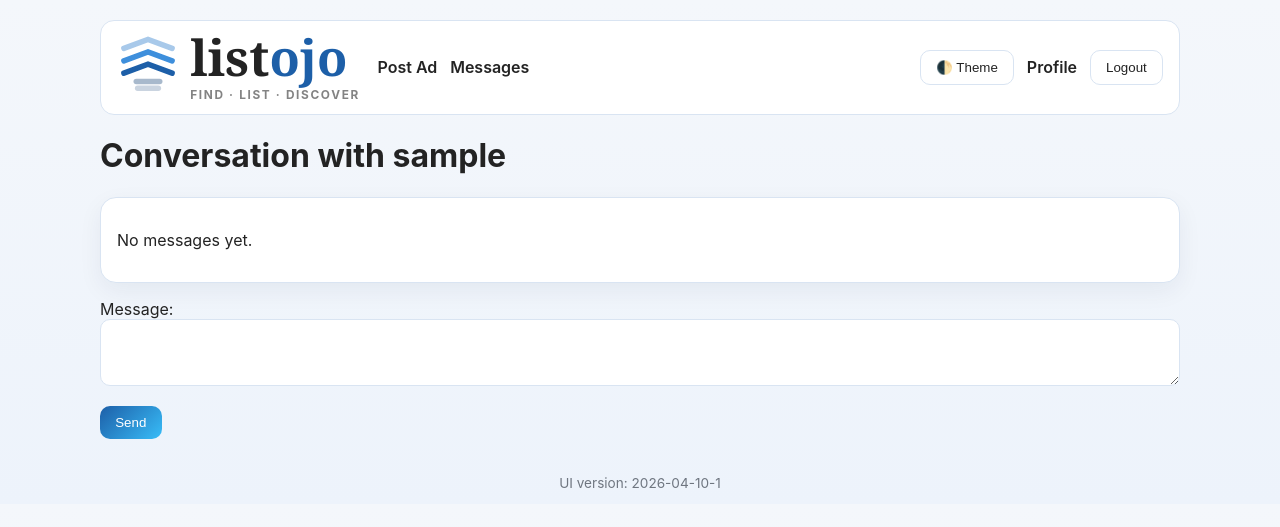
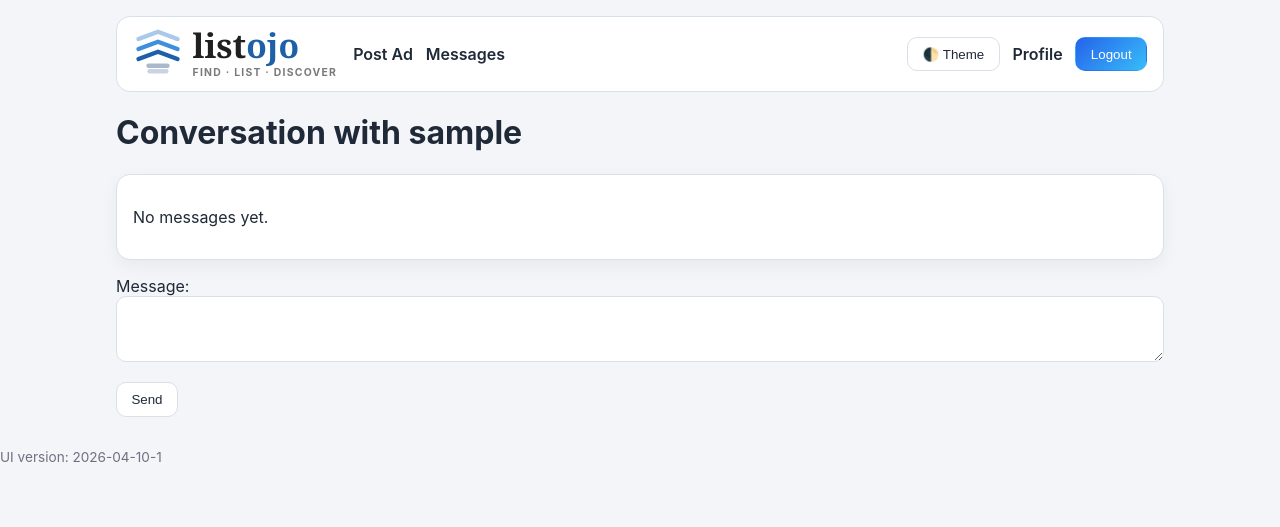
Before and after one commit to saichand003/classifieds, a Django app: page /chat/1/ in a window 1280 px wide. Shown: the top 527 px of the page. Run offline with Django 5.2, Linux system fonts and the light colour scheme; the visitor is signed in with stand-in values (Sample User, id 1); data comes from the database, SQL or seed files in the repository; data that the repository does not hold is empty.

Commit message:
Refine UI for Safari compatibility and neutral non-red palette

```diff
--- a/static/styles.css
+++ b/static/styles.css
@@ -1,70 +1,136 @@
 :root {
-  --bg: linear-gradient(180deg, #f4f7fb 0%, #edf3fb 100%);
+  --bg: #f3f5f8;
   --surface: #ffffff;
-  --text: #232323;
-  --muted: #6f7680;
-  --primary: #1d5fa8;
+  --text: #1f2937;
+  --muted: #6b7280;
+  --primary: #2563eb;
   --primary-2: #38bdf8;
-  --accent: #a8c9ea;
-  --border: #d9e4f2;
+  --border: #d8e0ea;
 }
 
 :root.dark {
-  --bg: linear-gradient(180deg, #111827 0%, #0b1220 100%);
-  --surface: #131c2f;
-  --text: #f3f4f6;
+  --bg: #0f172a;
+  --surface: #111827;
+  --text: #e5e7eb;
   --muted: #94a3b8;
   --primary: #22d3ee;
   --primary-2: #38bdf8;
-  --accent: #1d5fa8;
-  --border: #273450;
+  --border: #263246;
 }
 
 * { box-sizing: border-box; }
-body { font-family: Inter, Arial, sans-serif; background: var(--bg); color: var(--text); margin: 0; }
-.container { max-width: 1120px; margin: 0 auto; padding: 1.25rem; }
+html { -webkit-text-size-adjust: 100%; }
+body {
+  margin: 0;
+  font-family: Inter, Arial, sans-serif;
+  -webkit-font-smoothing: antialiased;
+  background: var(--bg);
+  color: var(--text);
+}
+
+.container { max-width: 1080px; margin: 0 auto; padding: 1rem; }
 .navbar {
-  display:flex; align-items:center; justify-content:space-between; gap:1rem; margin-bottom:1rem;
-  background: var(--surface); border:1px solid var(--border); padding:.75rem 1rem; border-radius:14px;
+  display: flex;
+  align-items: center;
+  justify-content: space-between;
+  gap: 1rem;
+  margin-bottom: 1rem;
+  background: var(--surface);
+  border: 1px solid var(--border);
+  border-radius: 14px;
+  padding: .75rem 1rem;
 }
-.nav-left { display:flex; align-items:center; gap:1.1rem; flex-wrap:wrap; }
-.brand { display:flex; align-items:center; gap:.7rem; text-decoration:none; }
-.logo-mark { height: 62px; width: auto; display:block; }
-.wordmark-wrap { display:flex; flex-direction:column; line-height:1; }
-.wordmark { font-family: Georgia, 'Times New Roman', serif; font-size: 3.1rem; font-weight: 700; }
-.wordmark-dark { color:#232323; }
-.wordmark-blue { color:#1d5fa8; }
-.tagline { margin-top:.45rem; font-size:.74rem; letter-spacing:.14em; color:#838383; font-weight:700; }
-.dark .wordmark-dark { color:#e5e7eb; }
-.dark .tagline { color:#cbd5e1; }
+.nav-left { display: flex; align-items: center; gap: 1rem; flex-wrap: wrap; }
+.brand { display: flex; align-items: center; gap: .6rem; text-decoration: none; }
+.logo-mark { height: 50px; width: auto; }
+.wordmark-wrap { display: flex; flex-direction: column; line-height: 1; }
+.wordmark { font-family: Georgia, 'Times New Roman', serif; font-size: 2.1rem; font-weight: 700; }
+.wordmark-dark { color: #202020; }
+.dark .wordmark-dark { color: #f3f4f6; }
+.wordmark-blue { color: #1d5fa8; }
+.tagline { margin-top: .34rem; font-size: .65rem; letter-spacing: .12em; color: #7a7a7a; font-weight: 700; }
+.dark .tagline { color: #cbd5e1; }
 
-.primary-links, .nav-links { display:flex; gap:.8rem; flex-wrap:wrap; align-items:center; }
-.primary-links a, .nav-links a { text-decoration:none; color:var(--text); font-weight:600; }
+.primary-links, .nav-links { display: flex; align-items: center; gap: .8rem; flex-wrap: wrap; }
+.primary-links a, .nav-links a { text-decoration: none; color: var(--text); font-weight: 600; }
+
 .button, button {
+  border: 1px solid var(--border);
+  border-radius: 10px;
+  padding: .55rem .9rem;
+  cursor: pointer;
+  color: var(--text);
+  background: var(--surface);
+}
+.button.primary, .button[type="submit"], button.primary {
+  color: #fff;
+  border-color: transparent;
   background: linear-gradient(135deg, var(--primary), var(--primary-2));
-  color:white; border:none; border-radius:10px; padding:.55rem .95rem; cursor:pointer;
 }
-.button.secondary { background: transparent; color: var(--text); border:1px solid var(--border); }
-.card { background: var(--surface); border:1px solid var(--border); border-radius:16px; padding:1rem; box-shadow:0 8px 24px rgba(20,38,68,.06); }
-.hero { padding:1.3rem; margin-bottom:1rem; background: linear-gradient(120deg, rgba(168,201,234,.45), rgba(255,255,255,.9)); }
-.grid { display:grid; gap:1rem; }
-.grid-3 { grid-template-columns: repeat(auto-fit, minmax(170px, 1fr)); }
-.grid-listings { grid-template-columns: repeat(auto-fit, minmax(280px, 1fr)); }
-.kpi { font-size:1.5rem; font-weight:800; color: var(--primary); }
+input, select, textarea {
+  width: 100%;
+  border: 1px solid var(--border);
+  border-radius: 10px;
+  padding: .6rem .7rem;
+  color: var(--text);
+  background: var(--surface);
+  -webkit-appearance: none;
+  appearance: none;
+}
+
+.card {
+  background: var(--surface);
+  border: 1px solid var(--border);
+  border-radius: 14px;
+  padding: 1rem;
+  box-shadow: 0 6px 18px rgba(15, 23, 42, .05);
+}
+.hero {
+  background: linear-gradient(120deg, rgba(37,99,235,.10), rgba(56,189,248,.08));
+}
+.grid { display: grid; gap: 1rem; }
+.grid-3 { grid-template-columns: repeat(3, minmax(0, 1fr)); }
+.grid-listings { grid-template-columns: repeat(3, minmax(0, 1fr)); }
+.kpi { font-size: 1.3rem; font-weight: 800; color: var(--primary); }
 .muted { color: var(--muted); }
-.chips { display:flex; gap:.5rem; flex-wrap:wrap; }
-.chip { border:1px solid var(--border); background: linear-gradient(135deg, rgba(29,95,168,.07), rgba(62,143,220,.1)); border-radius:999px; padding:.3rem .7rem; font-size:.8rem; }
-.filters { display:grid; grid-template-columns:2fr 1fr 1fr 1fr auto; gap:.5rem; margin-top:.8rem; }
-input, select, textarea { width:100%; padding:.65rem .7rem; border-radius:10px; border:1px solid var(--border); background:var(--surface); color:var(--text); }
-.listing-thumb { width:100%; height:170px; object-fit:cover; border-radius:12px; border:1px solid var(--border); background: linear-gradient(120deg, #dbe9f8, #f0f4fa); }
-.price { font-size:1.15rem; font-weight:800; color: var(--primary); }
-.row { display:flex; justify-content:space-between; align-items:center; gap:.5rem; }
-.messages { list-style:none; padding:0; }
-.messages li { background: linear-gradient(130deg, #e8f3ff, #edf5ff); color:#1d4f8e; padding:.65rem .75rem; border-radius:10px; margin:.5rem 0; }
-footer { text-align:center; padding-bottom:.8rem; }
-@media (max-width: 860px) {
+
+.chips { display: flex; gap: .5rem; flex-wrap: wrap; }
+.chip {
+  border: 1px solid var(--border);
+  border-radius: 999px;
+  padding: .3rem .7rem;
+  font-size: .82rem;
+  text-decoration: none;
+  color: var(--text);
+  background: #eef4ff;
+}
+.filters {
+  display: grid;
+  grid-template-columns: 1.5fr 1fr 1fr auto;
+  gap: .5rem;
+  margin-top: .8rem;
+}
+.listing-thumb {
+  width: 100%;
+  height: 160px;
+  object-fit: cover;
+  border-radius: 10px;
+  border: 1px solid var(--border);
+  background: linear-gradient(120deg, #d7e5f5, #eff4fa);
+}
+.price { font-size: 1.1rem; font-weight: 800; color: var(--primary); }
+.row { display: flex; align-items: center; justify-content: space-between; gap: .5rem; }
+.messages { list-style: none; padding: 0; }
+.messages li { background: #e6f4ea; color: #20613c; border-radius: 8px; padding: .6rem .75rem; margin: .5rem 0; }
+
+@media (max-width: 980px) {
+  .grid-3, .grid-listings { grid-template-columns: repeat(2, minmax(0, 1fr)); }
+}
+@media (max-width: 760px) {
+  .navbar { align-items: flex-start; }
+  .logo-mark { height: 42px; }
+  .wordmark { font-size: 1.65rem; }
+  .tagline { font-size: .56rem; letter-spacing: .1em; }
   .filters { grid-template-columns: 1fr; }
-  .logo-mark { height: 48px; }
-  .wordmark { font-size: 2rem; }
-  .tagline { margin-top: .32rem; font-size: .62rem; letter-spacing: .1em; }
-  }
+  .grid-3, .grid-listings { grid-template-columns: 1fr; }
+}
```
